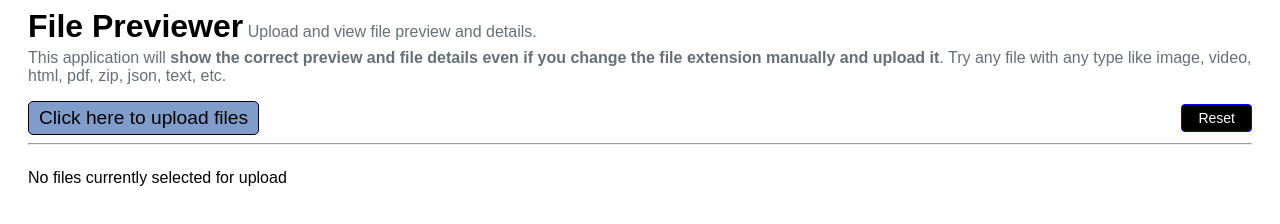
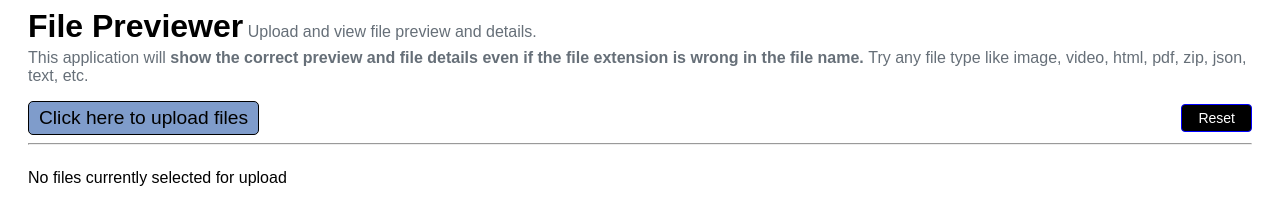
Before and after one commit to aldrinpvincent/File-Previewer, a website built with webpack: page public/index.html in a window 1280 px wide. Built offline with nearby package versions, Linux system fonts and the light colour scheme.

Commit message:
help text updated

```diff
--- a/public/index.html
+++ b/public/index.html
@@ -90,10 +90,9 @@
         <span class="help">Upload and view file preview and details.</span>
         <p class="help">
           This application will<b>
-            show the correct preview and file details even if you change the
-            file extension manually and upload it</b
-          >. Try any file with any type like image, video, html, pdf, zip, json,
-          text, etc.
+            show the correct preview and file details even if the file extension
+            is wrong in the file name. </b
+          >Try any file type like image, video, html, pdf, zip, json, text, etc.
         </p>
       </header>
       <div class="actions">
```
